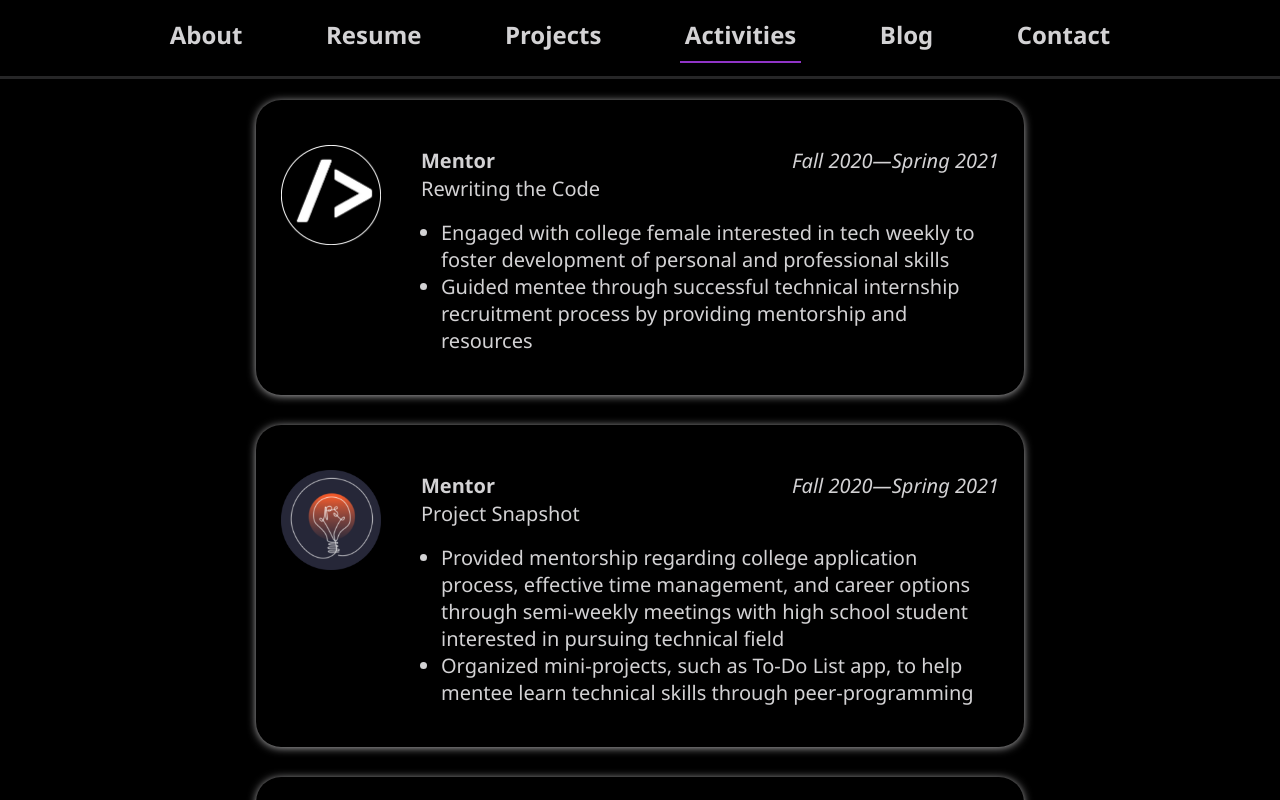
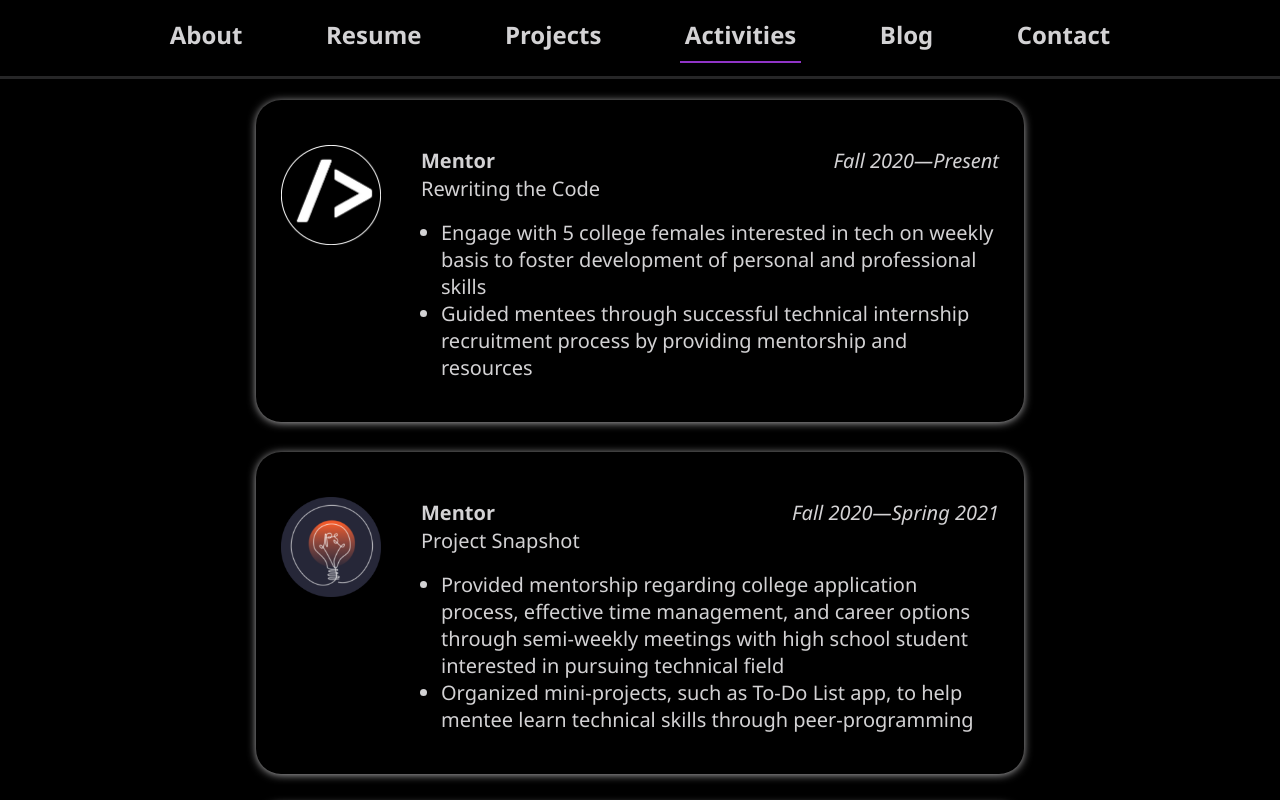
Before and after one commit to AmyWeitzman/me, a React (Create React App) app: page /activities in a window 1280 px wide. Shown: the top 800 px of the page. Built offline with nearby package versions, Linux system fonts and the light colour scheme.

Commit message:
update RTC mentoring

```diff
--- a/src/components/Activities.js
+++ b/src/components/Activities.js
@@ -16,11 +16,11 @@ const activityInfo = [
         jobTitle: "Mentor",
         companyName: "Rewriting the Code",
         location: "",
-        years: "Fall 2020—Spring 2021",
+        years: "Fall 2020—Present",
         skills: [],
         tasks: [
-            "Engaged with college female interested in tech weekly to foster development of personal and professional skills",
-            "Guided mentee through successful technical internship recruitment process by providing mentorship and resources"
+            "Engage with 5 college females interested in tech on weekly basis to foster development of personal and professional skills",
+            "Guided mentees through successful technical internship recruitment process by providing mentorship and resources"
         ],
         logo: rtc
     },
```
